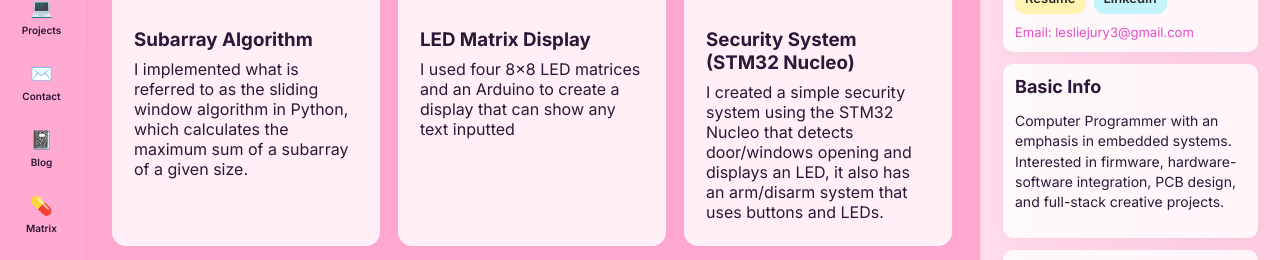
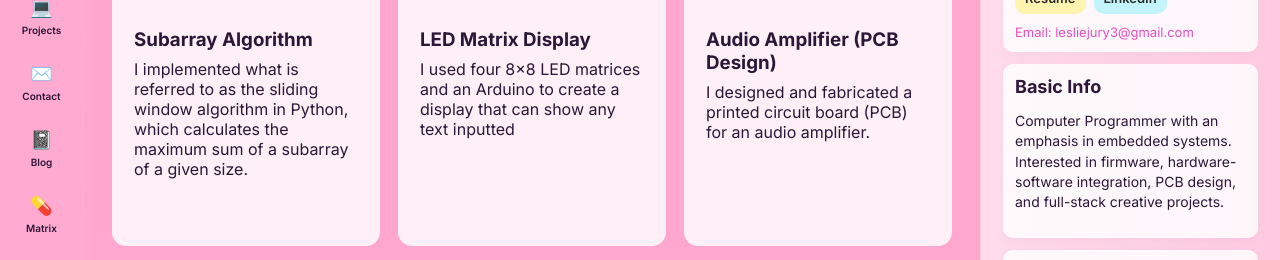
Before and after one commit to LeslieJury/lesliejury.github.io, a Jekyll site: the page built from projects.html, in a window 1280 px wide and 900 px high, scrolled down 541 px, cut to the strip 232-492 px from the top of the window. Built offline with Jekyll 4.4.1, drawn with Linux system fonts in a browser that asks for light colours.

Commit message:
Audio amplifaier PCB added

```diff
--- a/projects.html
+++ b/projects.html
@@ -78,7 +78,19 @@ title: Projects
 
         </article>
 
+        <article class="new-card">
 
+            <img class="new-card-image" src="images/soldermask.png" alt="Solder mask">
+            <div class="new-card-body">
+                <a href="pcb.html">
+                    <h3>Audio Amplifier (PCB Design)</h3>
+                </a>
+                <p>
+                    I designed and fabricated a printed circuit board (PCB) for an audio amplifier.
+                </p>
+            </div>
+
+        </article>
 
         <article class="new-card">
 
--- a/right-now.html
+++ b/right-now.html
@@ -35,4 +35,5 @@ title: Right Now
         <span style="background:var(--pastel-yellow); padding:4px 6px; border-radius:4px; font-size:12px">JavaScript</span>
         <span style="background:var(--pastel-blue); padding:4px 6px; border-radius:4px; font-size:12px">Node.js</span>
     </div>
+
 </div>
```
Also changed, not shown: pcb.html (added, +18 -0 lines), images/dimensions of board.png (added), images/ground.png (added), images/preview.png (added), images/soldermask.png (added), images/traces.png (added).
